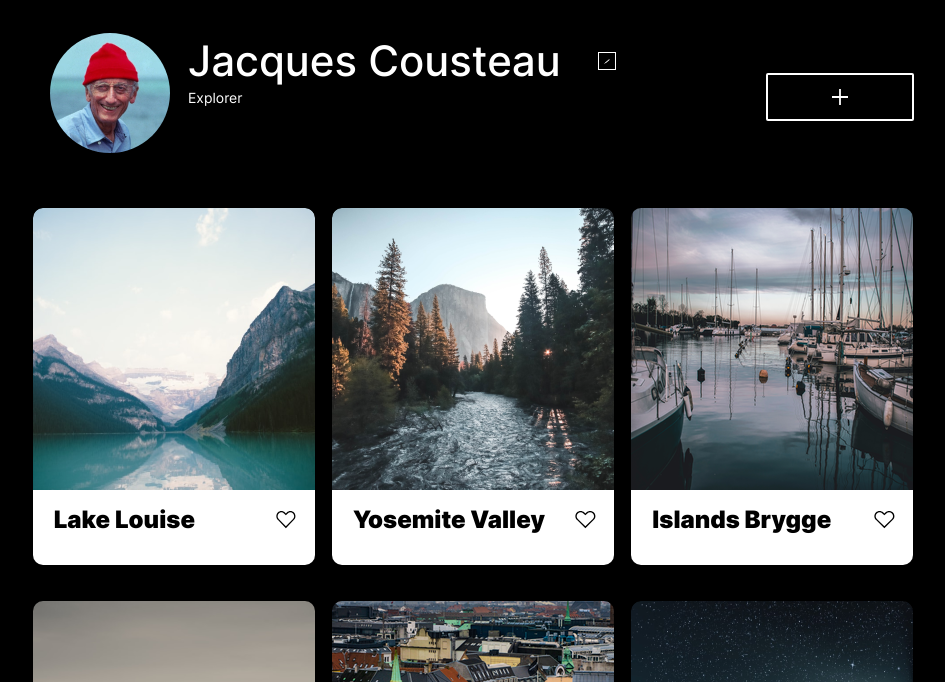
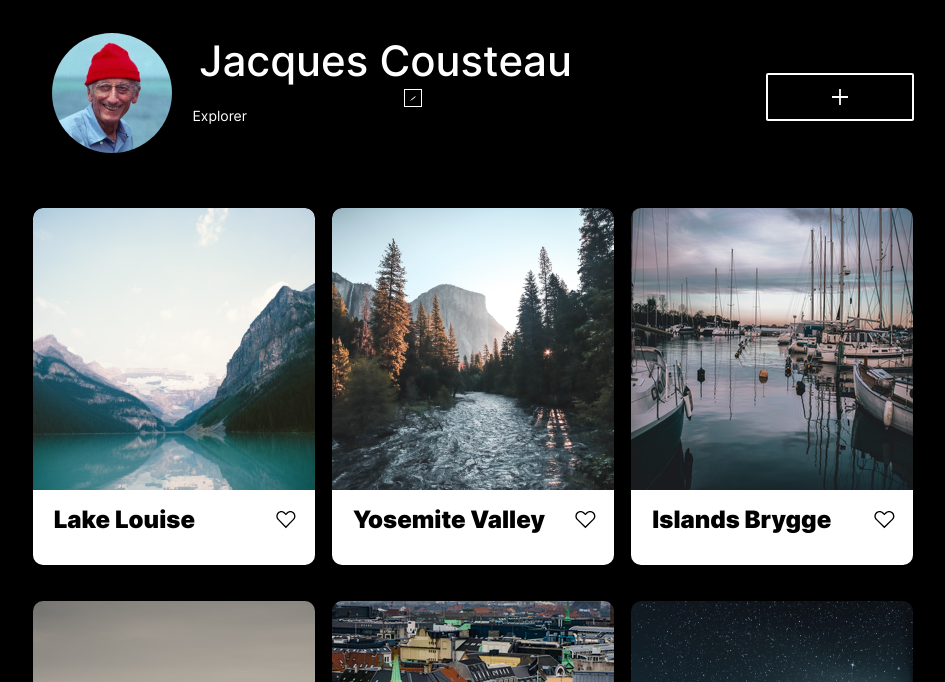
Before and after one commit to datvidc/web_project_4, a plain HTML site: page index.html in a window 1280 px wide. Shown: the part 118-800 px from the top of the page, without its empty margins (167-1112 px from the left). Drawn offline with Linux system fonts and the light colour scheme.

Commit message:
Fix display wrap

```diff
--- a/blocks/profile/__edit/profile__edit.css
+++ b/blocks/profile/__edit/profile__edit.css
@@ -5,6 +5,7 @@
   border: 1px solid #FFFFFF;
   box-sizing: border-box;
   align-self: center;
+  margin-left: 17.25px;
 }
 
 .profile__edit:hover {
--- a/blocks/profile/__namebox/profile__namebox.css
+++ b/blocks/profile/__namebox/profile__namebox.css
@@ -1,5 +1,6 @@
     .profile__namebox {
       grid-area: title;
       display: flex;
+      flex-wrap: wrap;
       justify-content: center;
     }
--- a/index.html
+++ b/index.html
@@ -35,7 +35,7 @@
       </div>
       <div class="profile__text">
         <div class="profile__namebox">
-          <p class="profile__name">Jacques Cousteau&nbsp;&nbsp;</p>
+          <p class="profile__name">Jacques Cousteau</p>
           <img class="profile__edit" src="./images/Edit.svg" alt="Edit Name and title">
 
         </div>
```
